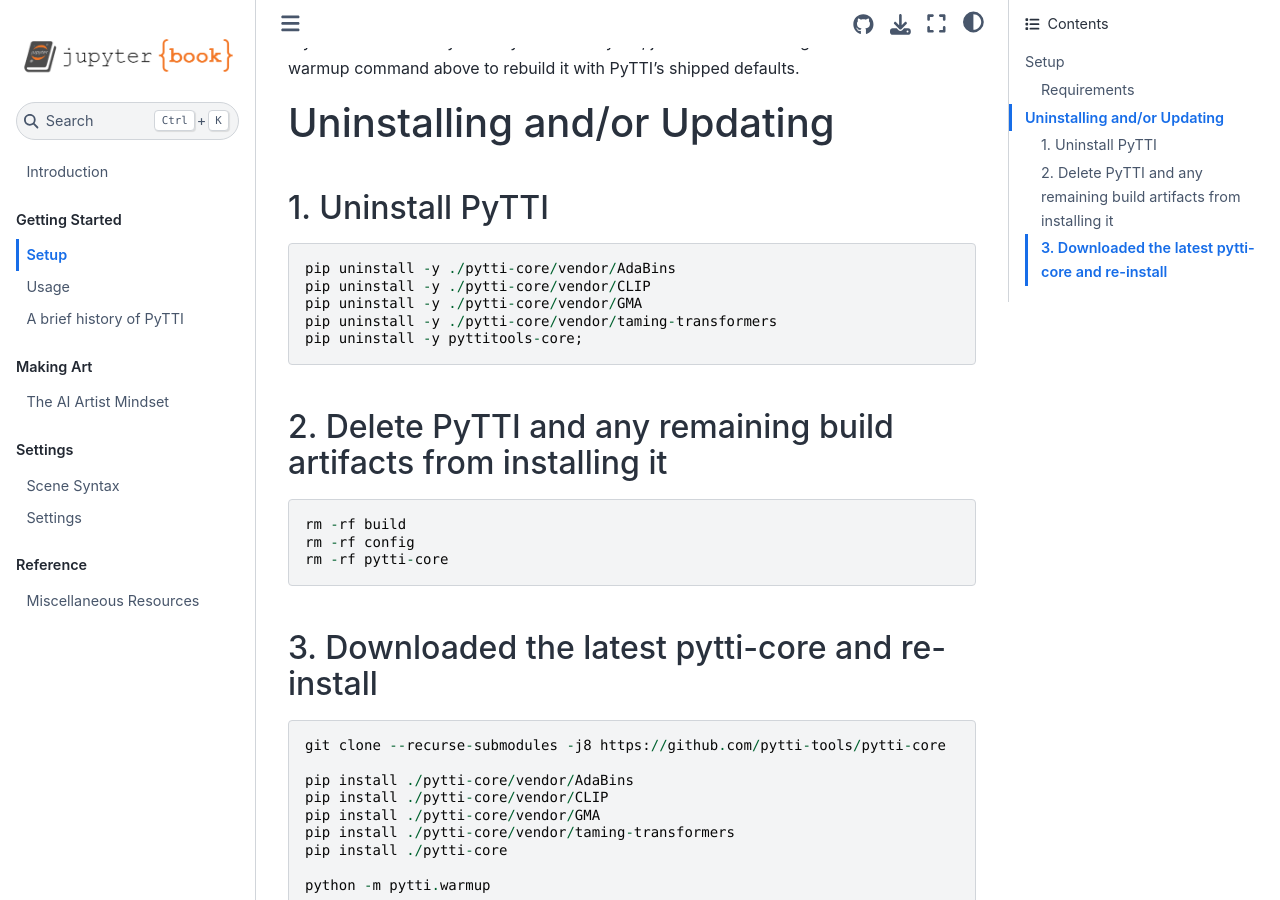
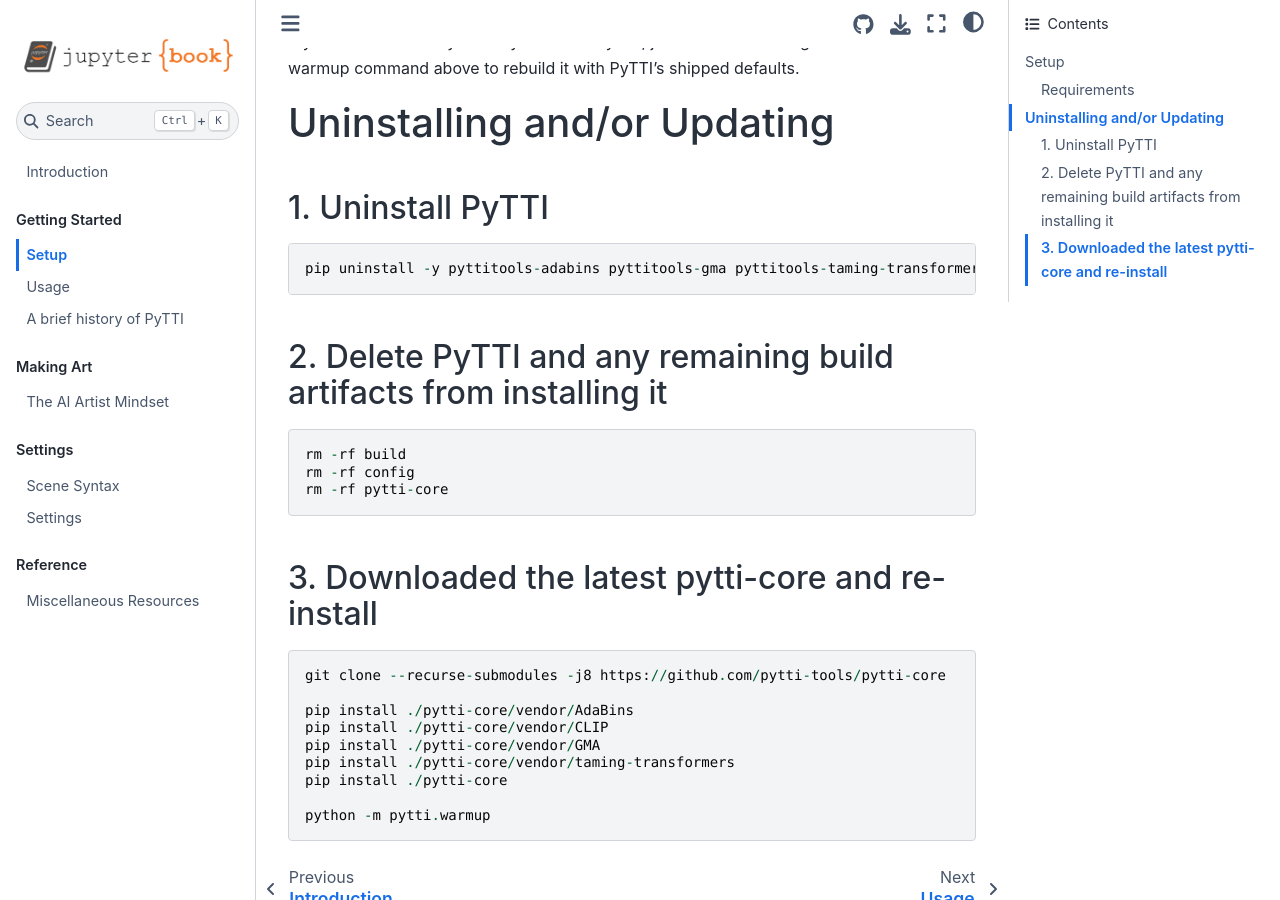
Before and after one commit to pytti-tools/pytti-book, a Jupyter Book: the page built from Setup.md, in a window 1280 px wide and 900 px high, scrolled down 3063 px. Built offline with Jupyter Book 1.0.4 settings and Sphinx 7.4.7 and the Sphinx Book theme 1.1.4, drawn with Linux system fonts in a browser that asks for light colours; pages that are not in the unit, such as notebooks, are missing from menus.

Commit message:
Fix and group uninstall command

````diff
--- a/Setup.md
+++ b/Setup.md
@@ -99,11 +99,7 @@
 ### 1. Uninstall PyTTI
 
 ```
-pip uninstall -y ./pytti-core/vendor/AdaBins
-pip uninstall -y ./pytti-core/vendor/CLIP
-pip uninstall -y ./pytti-core/vendor/GMA
-pip uninstall -y ./pytti-core/vendor/taming-transformers
-pip uninstall -y pyttitools-core;
+pip uninstall -y pyttitools-adabins pyttitools-gma pyttitools-taming-transformers clip pyttitools-core
 ```
 
 ### 2. Delete PyTTI and any remaining build artifacts from installing it
````
